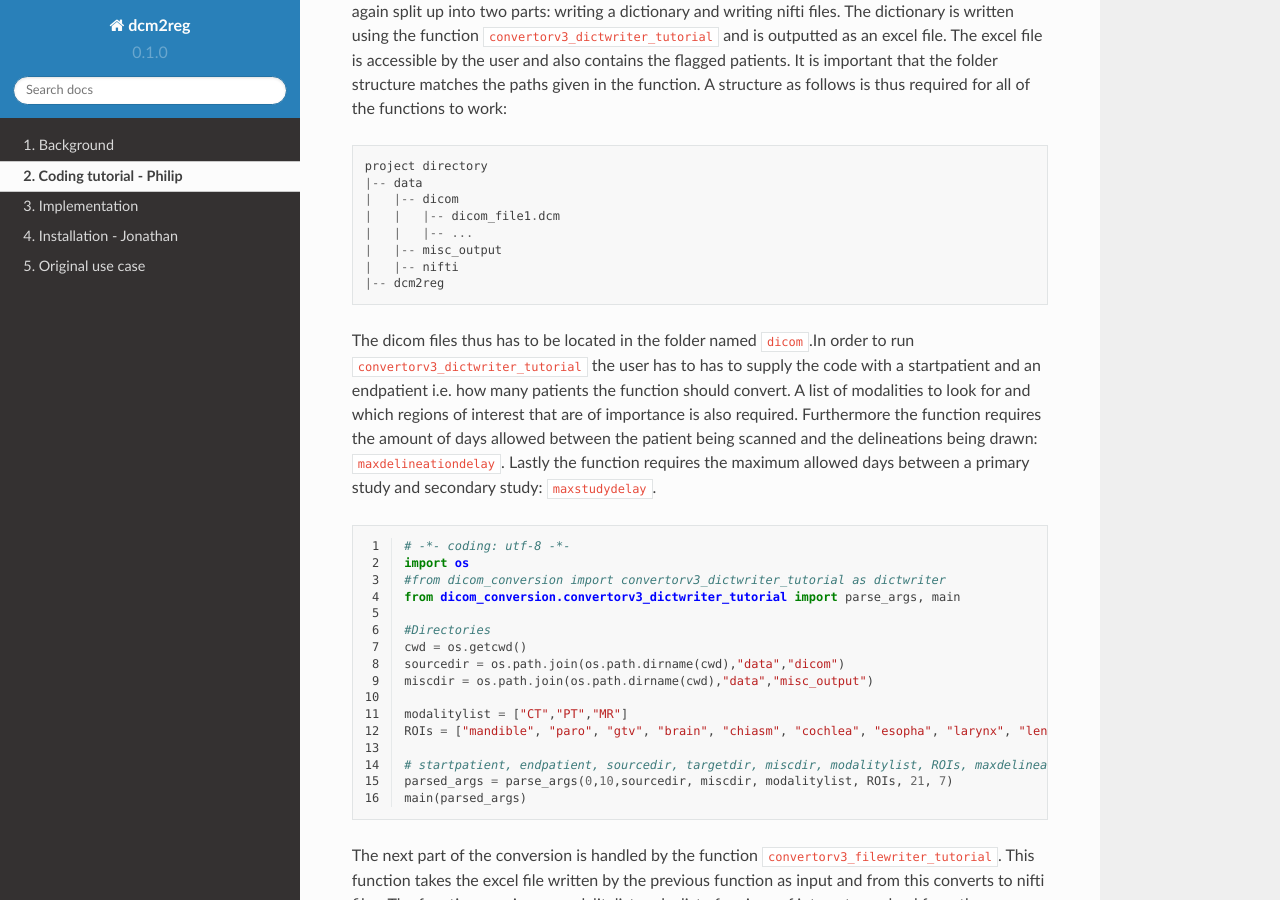
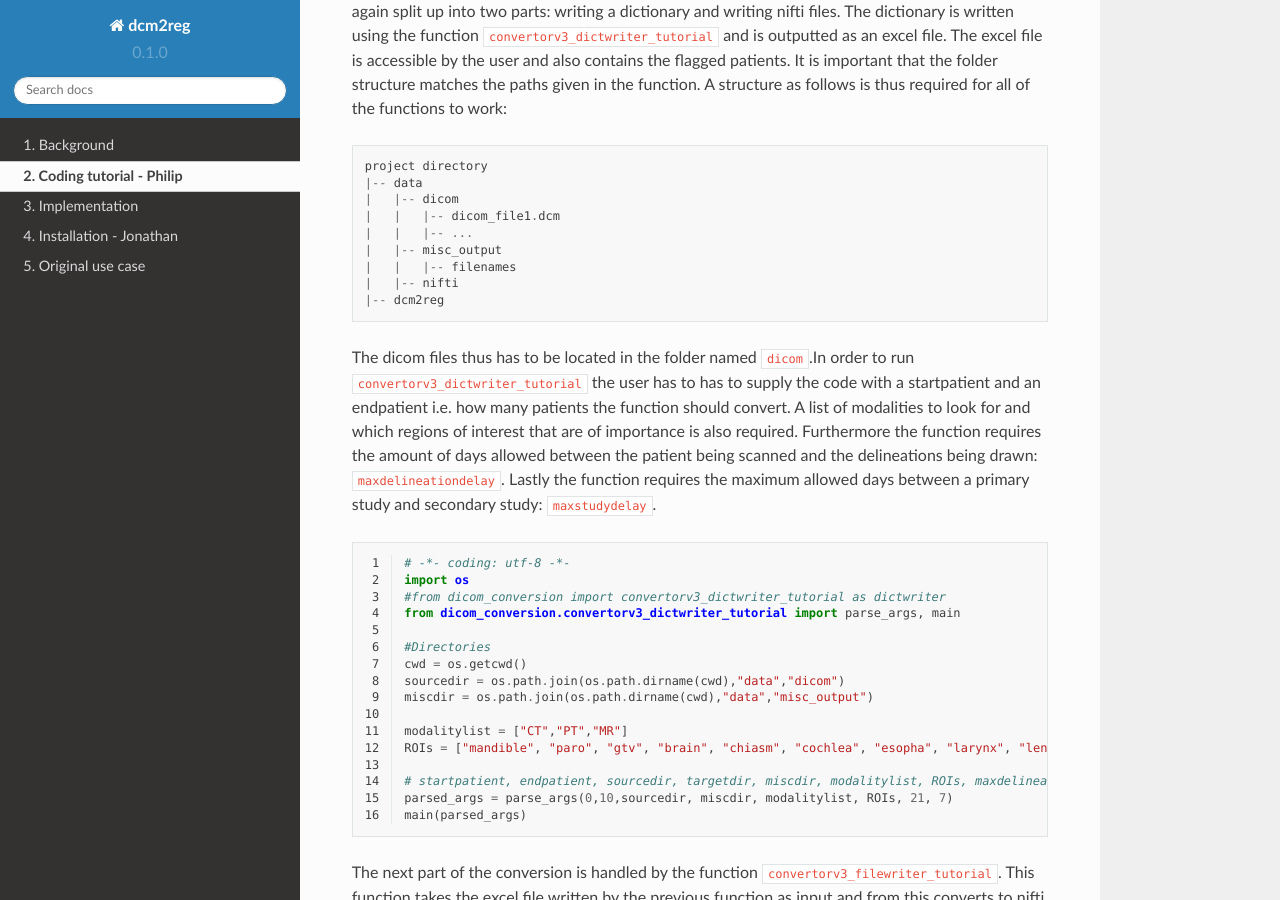
Before and after one commit to Dokkedal/dcm2reg, a Sphinx documentation site: the page built from docs/source/basic_usage.rst, in a window 1280 px wide and 900 px high, scrolled down 312 px. Built offline with Sphinx 7.4.7 and the Read the Docs theme 2.0.0, drawn with Linux system fonts in a browser that asks for light colours.

Commit message:
changed file tree basic usage

```diff
--- a/docs/source/basic_usage.rst
+++ b/docs/source/basic_usage.rst
@@ -17,6 +17,7 @@
     |   |   |-- dicom_file1.dcm
     |   |   |-- ...
     |   |-- misc_output
+    |   |   |-- filenames
     |   |-- nifti
     |-- dcm2reg
 
```
